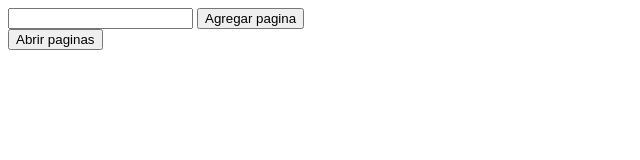
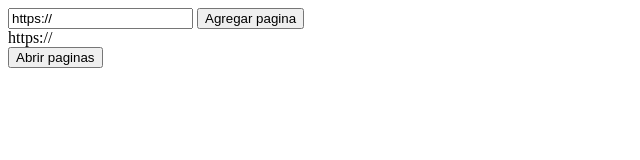
Before and after one commit to Diego-Palacio/ExtensionChrome, a browser extension: page index.html in a window 1280 px wide. Both pictures are taken after a click on the button "Agregar pagina". Shown: the whole page, without its empty margins (0-640 px from the left). Drawn offline with Linux system fonts and the light colour scheme.

Commit message:
al agregar una pagina se setea el input a 'https//'

```diff
--- a/codigo.js
+++ b/codigo.js
@@ -3,7 +3,7 @@ const paginas=[]
 
 //Se obtienen los datos de input , formulario y de mostrarPaginas que es el contenedor del div de nombre d paginas agregadas
 const formulario=document.getElementById("formulario");
-const pagina=document.getElementById("otraPagina");
+const inputPagina=document.getElementById("inputPagina");
 const mostrarPaginas=document.getElementById("mostrarPaginas");
 
 let cardPagina=document.createElement("div")
@@ -42,10 +42,10 @@ actualizoDatos()
 //se crea un div donde como informacion se le añade el nombre de la pagina agregada por el usuario
 formulario.addEventListener('submit', (e)=>{
     e.preventDefault();
-
-    cardPagina.innerHTML+= `<div> ${pagina.value} </div> `
+    cardPagina.innerHTML+= `<div> ${inputPagina.value} </div> `
     mostrarPaginas.appendChild(cardPagina);
-    agregarPagina(pagina.value)
+    agregarPagina(inputPagina.value)
+    inputPagina.value="https://"
 });
 
 
--- a/index.html
+++ b/index.html
@@ -9,7 +9,7 @@
 <body>
 
     <form id="formulario">
-        <input type="text" id="otraPagina">
+        <input type="text" id="inputPagina" value="https://">
         <button type="submit"> Agregar pagina</button>
     </form>
 
```
